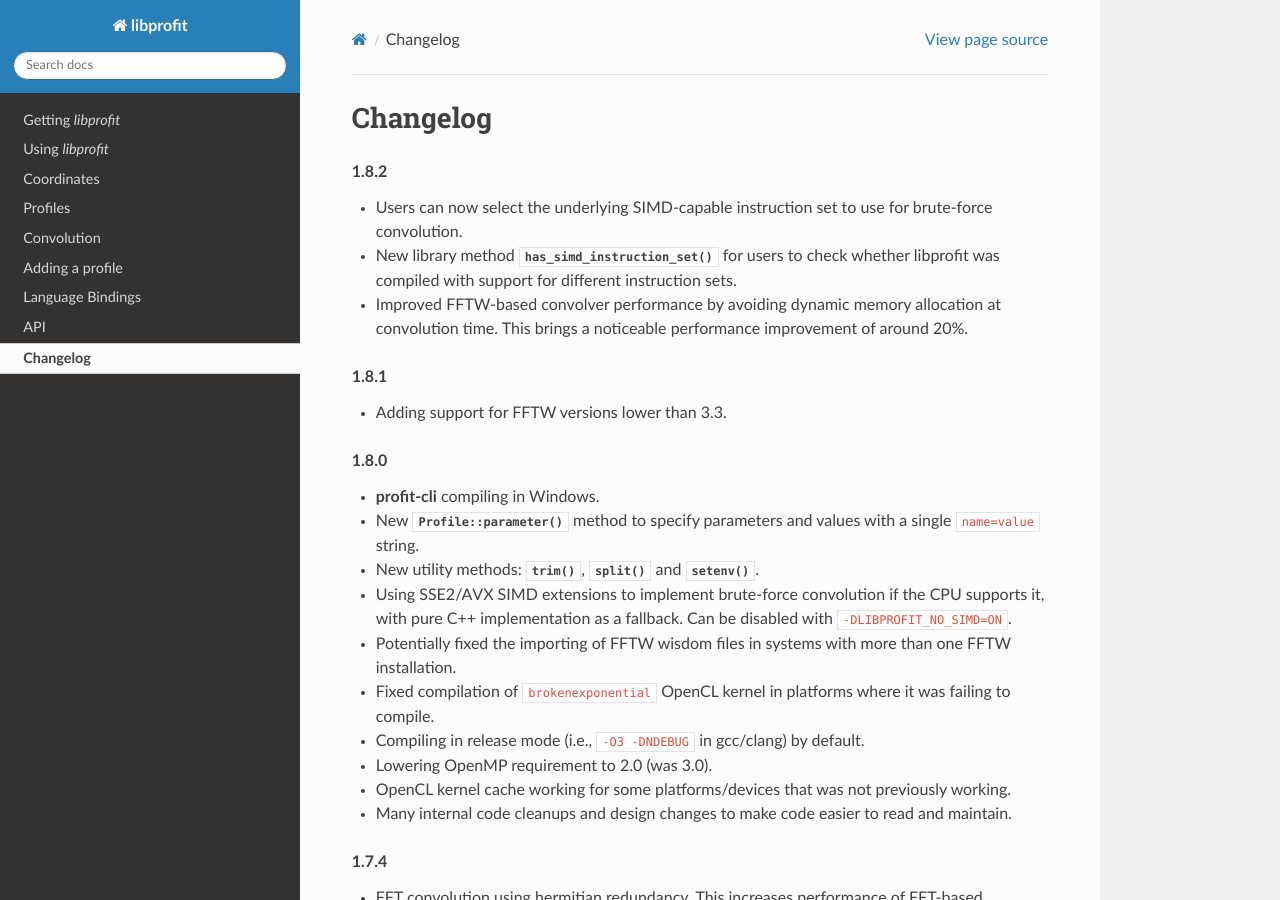
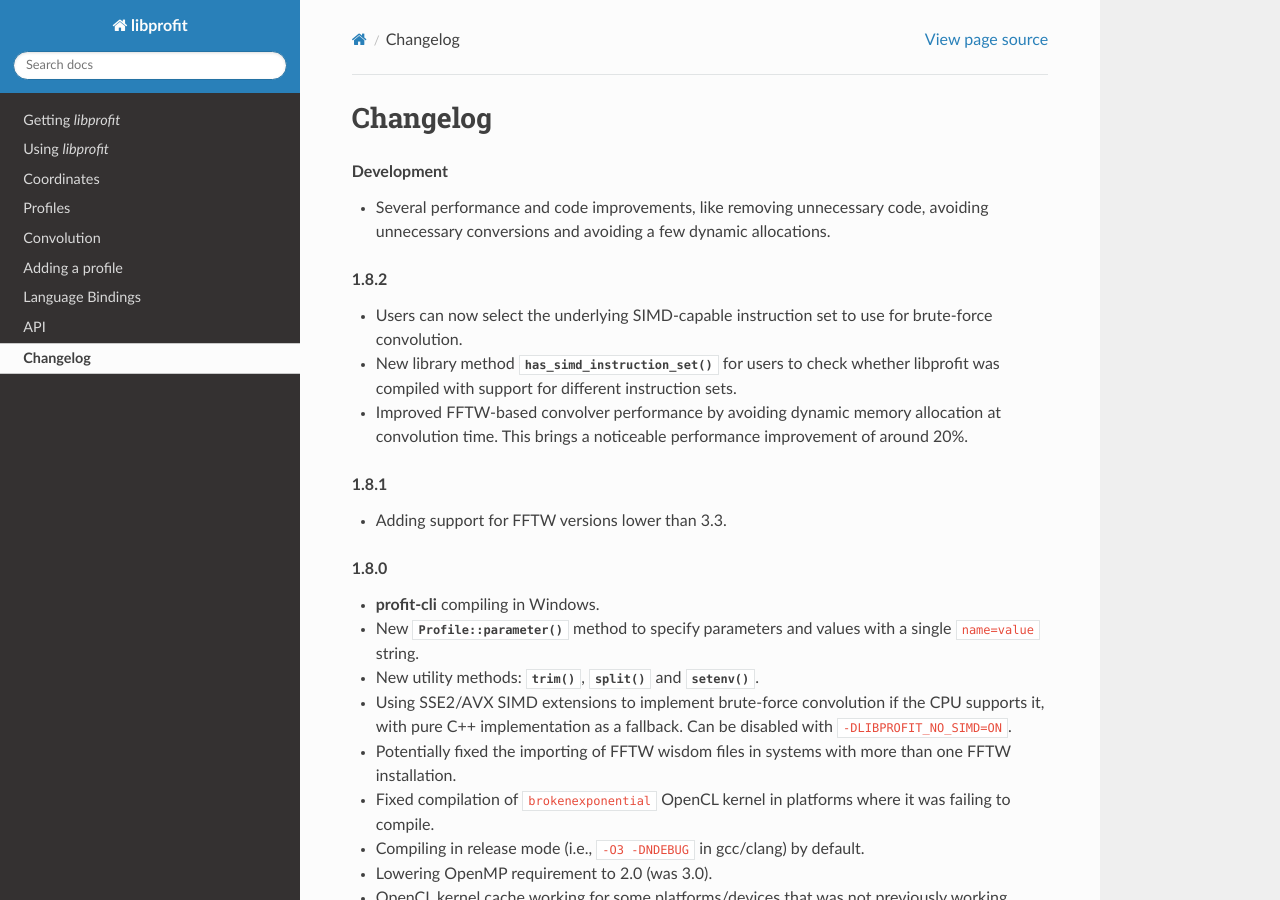
Before and after one commit to ICRAR/libprofit, a Sphinx documentation site: the page built from docs/changelog.rst, in a window 1280 px wide and 900 px high. Built offline with Sphinx 7.4.7 and the Read the Docs theme 2.0.0, drawn with Linux system fonts in a browser that asks for light colours.

Commit message:
Latest changes summarized in changelog
Signed-off-by: Rodrigo Tobar <rtobar@icrar.org>

```diff
--- a/docs/changelog.rst
+++ b/docs/changelog.rst
@@ -4,6 +4,13 @@ Changelog
 .. default-domain:: cpp
 .. highlight:: cpp
 .. namespace:: profit
+
+.. rubric:: Development
+
+* Several performance and code improvements,
+  like removing unnecessary code,
+  avoiding unnecessary conversions
+  and avoiding a few dynamic allocations.
 
 .. rubric:: 1.8.2
 
```
